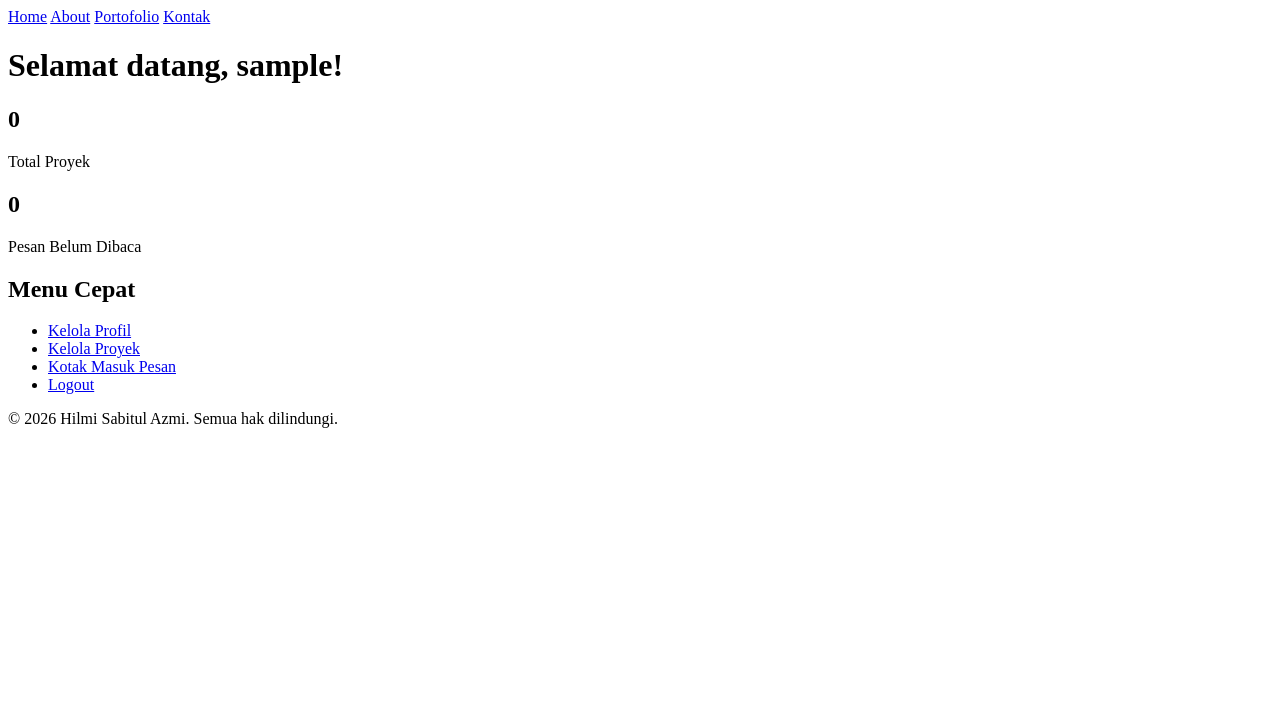
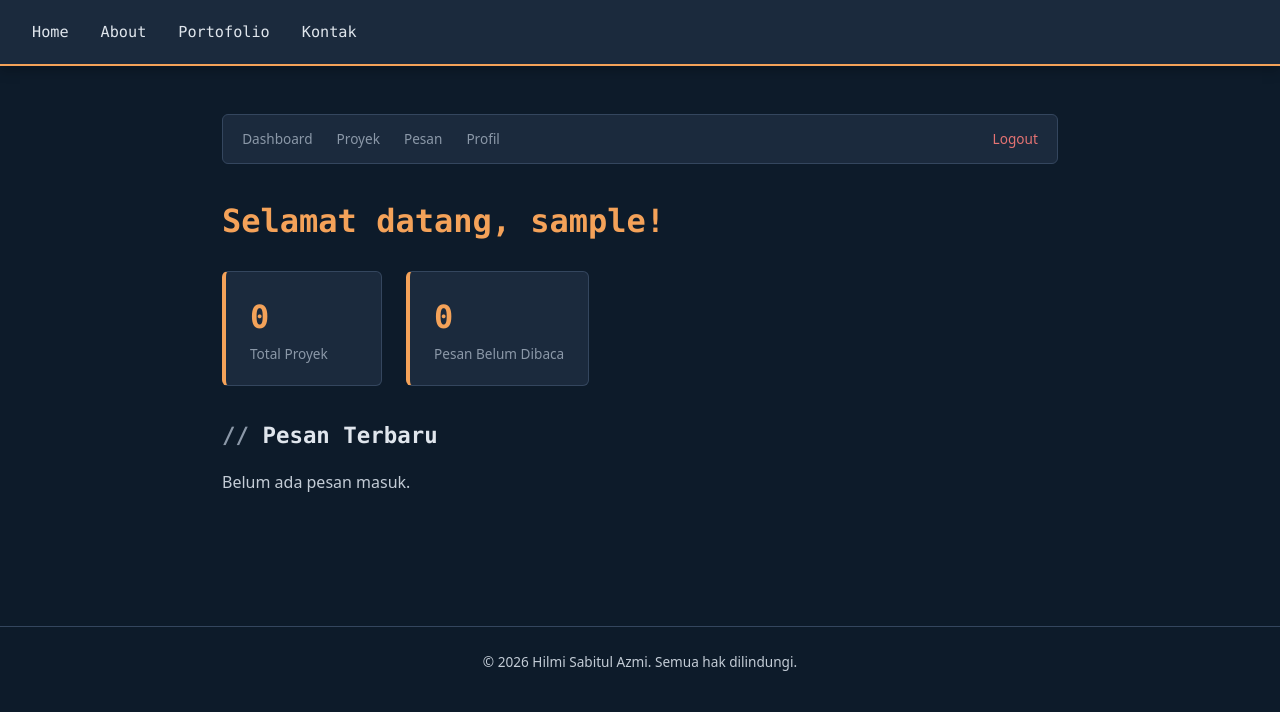
Before and after one commit to Hilmi-Sabitul-Azmi/portofolio-flask, a Flask app: page /dashboard in a window 1280 px wide. Shown: the top 712 px of the page. Run offline with Flask 3, Linux system fonts and the light colour scheme; the visitor is signed in with stand-in values (Sample User, id 1); data that the repository does not hold is empty.

Commit message:
Tambah fitur sertifikasi, tambah sub-navbar dashboard, konfirmasi hapus, pratinjau pesan terbaru, styling CSS, dan testing manual

```diff
--- a/app.py
+++ b/app.py
@@ -11,7 +11,7 @@ app.config['MAX_CONTENT_LENGTH'] = 5 * 1024 * 1024
 
 db.init_app(app)
 
-from models import Project, Message, Profile, Skill, Education
+from models import Project, Message, Profile, Skill, Education, Certificate
 
 ALLOWED_EXTENSIONS = {'png', 'jpg', 'jpeg', 'gif', 'webp'}
 
@@ -22,7 +22,8 @@ def allowed_file(filename):
 
 @app.route('/')
 def home():
-    return render_template('index.html')
+    profile = Profile.query.first()
+    return render_template('index.html', profile=profile)
 
 
 @app.route('/about')
@@ -30,7 +31,8 @@ def about():
     profile = Profile.query.first()
     skills = Skill.query.all()
     educations = Education.query.all()
-    return render_template('about.html', profile=profile, skills=skills, educations=educations)
+    certificates = Certificate.query.all()
+    return render_template('about.html', profile=profile, skills=skills, educations=educations, certificates=certificates)
 
 
 @app.route('/portfolio')
@@ -87,13 +89,16 @@ def logout():
 def dashboard_index():
     if 'user' not in session:
         return redirect(url_for('login'))
+
     total_projects = Project.query.count()
     unread_messages = Message.query.filter_by(is_read=False).count()
+    recent_messages = Message.query.order_by(Message.created_at.desc()).limit(3).all()
 
     return render_template(
         'dashboard/index.html',
         total_projects=total_projects,
-        unread_messages=unread_messages
+        unread_messages=unread_messages,
+        recent_messages=recent_messages
     )
 
 
@@ -228,7 +233,8 @@ def dashboard_profile():
         return redirect(url_for('dashboard_profile'))
 
     skills = Skill.query.all()
-    return render_template('dashboard/profile.html', profile=profile, skills=skills)
+    certificates = Certificate.query.all()
+    return render_template('dashboard/profile.html', profile=profile, skills=skills, certificates=certificates)
 
 
 @app.route('/dashboard/profile/skill/add', methods=['POST'])
@@ -259,6 +265,35 @@ def delete_skill(id):
     return redirect(url_for('dashboard_profile'))
 
 
+@app.route('/dashboard/profile/certificate/add', methods=['POST'])
+def add_certificate():
+    if 'user' not in session:
+        return redirect(url_for('login'))
+
+    profile = Profile.query.first()
+    title = request.form.get('cert_title')
+    issuer = request.form.get('cert_issuer')
+    year = request.form.get('cert_year')
+
+    new_cert = Certificate(title=title, issuer=issuer, year=year, profile_id=profile.id)
+    db.session.add(new_cert)
+    db.session.commit()
+
+    return redirect(url_for('dashboard_profile'))
+
+
+@app.route('/dashboard/profile/certificate/delete/<int:id>', methods=['POST'])
+def delete_certificate(id):
+    if 'user' not in session:
+        return redirect(url_for('login'))
+
+    cert = Certificate.query.get_or_404(id)
+    db.session.delete(cert)
+    db.session.commit()
+
+    return redirect(url_for('dashboard_profile'))
+
+
 if __name__ == '__main__':
     with app.app_context():
         db.create_all()
--- a/static/css/style.css
+++ b/static/css/style.css
@@ -0,0 +1,441 @@
+/* ===================================
+   RESET & DASAR
+   =================================== */
+* {
+    margin: 0;
+    padding: 0;
+    box-sizing: border-box;
+}
+
+body {
+    font-family: system-ui, -apple-system, sans-serif;
+    background-color: #0d1b2a;
+    color: #e0e6ed;
+    line-height: 1.6;
+}
+
+/* Batasi semua gambar supaya tidak pernah melebihi lebar wadahnya */
+img {
+    max-width: 100%;
+    height: auto;
+    display: block;
+}
+
+h1, h2, h3, nav a, .logo {
+    font-family: 'JetBrains Mono', 'Consolas', monospace;
+}
+
+a {
+    color: #f4a259;
+    text-decoration: none;
+}
+
+a:hover {
+    text-decoration: underline;
+}
+
+/* ===================================
+   NAVBAR
+   =================================== */
+nav {
+    display: flex;
+    gap: 2rem;
+    padding: 1.25rem 2rem;
+    background-color: #1b2a3d;
+    border-bottom: 2px solid #f4a259;
+    box-shadow: 0 4px 12px rgba(0, 0, 0, 0.25);
+}
+
+nav a {
+    color: #e0e6ed;
+    font-weight: 500;
+    font-size: 0.95rem;
+}
+
+nav a:hover {
+    color: #f4a259;
+    text-decoration: none;
+}
+
+/* ===================================
+   LAYOUT UTAMA
+   =================================== */
+main {
+    max-width: 900px;
+    margin: 0 auto;
+    padding: 3rem 2rem;
+    min-height: 70vh;
+}
+
+h1 {
+    font-size: 2rem;
+    color: #f4a259;
+    margin-bottom: 1rem;
+}
+
+/* Prefix ala komentar kode di depan judul section */
+h2::before {
+    content: "// ";
+    color: #8b98a8;
+}
+
+h2 {
+    font-size: 1.4rem;
+    margin: 2rem 0 1rem;
+    color: #e0e6ed;
+}
+
+p {
+    color: #c3ccd6;
+    margin-bottom: 1rem;
+}
+
+/* ===================================
+   FORM (dipakai di Kontak, Login, Dashboard)
+   =================================== */
+form {
+    display: flex;
+    flex-direction: column;
+    gap: 0.4rem;
+    max-width: 500px;
+    margin-bottom: 2rem;
+}
+
+label {
+    font-size: 0.85rem;
+    color: #8b98a8;
+    margin-top: 0.6rem;
+}
+
+input[type="text"],
+input[type="email"],
+input[type="url"],
+input[type="password"],
+input[type="file"],
+textarea {
+    background-color: #1b2a3d;
+    border: 1px solid #34465e;
+    border-radius: 4px;
+    padding: 0.6rem 0.8rem;
+    color: #e0e6ed;
+    font-family: inherit;
+    font-size: 0.95rem;
+}
+
+input:focus,
+textarea:focus {
+    outline: none;
+    border-color: #f4a259;
+}
+
+textarea {
+    min-height: 120px;
+    resize: vertical;
+}
+
+button {
+    background-color: #f4a259;
+    color: #0d1b2a;
+    border: none;
+    border-radius: 4px;
+    padding: 0.6rem 1.2rem;
+    font-weight: 600;
+    font-size: 0.9rem;
+    cursor: pointer;
+    margin-top: 1rem;
+    width: fit-content;
+    transition: background-color 0.15s ease;
+}
+
+button:hover {
+    background-color: #ffb673;
+}
+
+/* ===================================
+   HERO SECTION (Halaman Home)
+   =================================== */
+.hero {
+    display: flex;
+    align-items: center;
+    gap: 2.5rem;
+    padding: 2rem 0;
+    flex-wrap: wrap;
+}
+
+.hero-photo {
+    width: 180px;
+    height: 180px;
+    object-fit: cover;
+    border-radius: 50%;
+    border: 4px solid #f4a259;
+    flex-shrink: 0;
+}
+
+.hero-text {
+    flex: 1;
+    min-width: 280px;
+}
+
+.hero-eyebrow {
+    font-family: 'JetBrains Mono', monospace;
+    color: #f4a259;
+    font-size: 0.85rem;
+    letter-spacing: 0.05em;
+    margin-bottom: 0.3rem;
+}
+
+.hero-text h1 {
+    margin-bottom: 0.4rem;
+}
+
+.hero-headline {
+    color: #8b98a8;
+    font-size: 1.1rem;
+    margin-bottom: 1rem;
+}
+
+.hero-about {
+    max-width: 500px;
+    margin-bottom: 1.5rem;
+}
+
+.hero-buttons {
+    display: flex;
+    gap: 1rem;
+    flex-wrap: wrap;
+}
+
+.btn-primary, .btn-secondary {
+    display: inline-block;
+    padding: 0.7rem 1.4rem;
+    border-radius: 4px;
+    font-weight: 600;
+    font-size: 0.9rem;
+}
+
+.btn-primary {
+    background-color: #f4a259;
+    color: #0d1b2a;
+}
+
+.btn-primary:hover {
+    background-color: #ffb673;
+    text-decoration: none;
+}
+
+.btn-secondary {
+    background-color: transparent;
+    color: #f4a259;
+    border: 1px solid #f4a259;
+}
+
+.btn-secondary:hover {
+    background-color: #1b2a3d;
+    text-decoration: none;
+}
+
+/* ===================================
+   GAMBAR DETAIL PROYEK & FOTO PROFIL
+   =================================== */
+.detail-image {
+    max-width: 500px;
+    border-radius: 8px;
+    border: 1px solid #34465e;
+    margin-bottom: 1.5rem;
+}
+
+.profile-photo {
+    width: 140px;
+    height: 140px;
+    object-fit: cover;
+    border-radius: 50%;
+    border: 3px solid #f4a259;
+}
+
+/* ===================================
+   KARTU PROYEK (Portofolio)
+   =================================== */
+.portfolio-grid {
+    display: grid;
+    grid-template-columns: repeat(auto-fill, minmax(260px, 1fr));
+    gap: 1.5rem;
+    margin-top: 1.5rem;
+}
+
+.project-card {
+    background-color: #1b2a3d;
+    border: 1px solid #34465e;
+    border-radius: 6px;
+    padding: 1.25rem;
+    transition: transform 0.15s ease, box-shadow 0.15s ease;
+}
+
+.project-card:hover {
+    transform: translateY(-3px);
+    box-shadow: 0 8px 20px rgba(0, 0, 0, 0.35);
+}
+
+.project-card img {
+    width: 100%;
+    height: 160px;
+    object-fit: cover;
+    border-radius: 4px;
+    margin-bottom: 0.8rem;
+    background-color: #0d1b2a;
+}
+
+.project-card h3 {
+    color: #f4a259;
+    margin-bottom: 0.4rem;
+    font-size: 1.1rem;
+}
+
+.tech-tags {
+    display: flex;
+    flex-wrap: wrap;
+    gap: 0.4rem;
+    margin: 0.6rem 0;
+}
+
+.tag {
+    background-color: #0d1b2a;
+    border: 1px solid #34465e;
+    color: #8b98a8;
+    font-size: 0.75rem;
+    padding: 0.2rem 0.6rem;
+    border-radius: 12px;
+}
+
+/* ===================================
+   DASHBOARD: STATISTIK
+   =================================== */
+.dashboard-stats {
+    display: flex;
+    gap: 1.5rem;
+    margin: 1.5rem 0;
+}
+
+.stat-card {
+    background-color: #1b2a3d;
+    border: 1px solid #34465e;
+    border-left: 4px solid #f4a259;
+    border-radius: 6px;
+    padding: 1.25rem 1.5rem;
+    min-width: 160px;
+}
+
+.stat-card h2 {
+    font-size: 2rem;
+    color: #f4a259;
+    margin: 0;
+}
+
+.stat-card h2::before {
+    content: none;
+}
+
+.stat-card p {
+    color: #8b98a8;
+    font-size: 0.85rem;
+    margin: 0;
+}
+
+/* ===================================
+   TABEL (Dashboard: Proyek, Pesan)
+   =================================== */
+table {
+    width: 100%;
+    border-collapse: collapse;
+    margin-top: 1rem;
+}
+
+th, td {
+    text-align: left;
+    padding: 0.7rem;
+    border-bottom: 1px solid #34465e;
+    font-size: 0.9rem;
+}
+
+th {
+    color: #8b98a8;
+    font-family: 'JetBrains Mono', monospace;
+    font-size: 0.8rem;
+    text-transform: uppercase;
+    letter-spacing: 0.05em;
+}
+
+/* ===================================
+   FOOTER
+   =================================== */
+footer {
+    text-align: center;
+    padding: 1.5rem;
+    color: #8b98a8;
+    font-size: 0.85rem;
+    border-top: 1px solid #34465e;
+}
+
+/* ===================================
+   SUB-NAVBAR DASHBOARD
+   =================================== */
+.dashboard-subnav {
+    display: flex;
+    gap: 1.5rem;
+    align-items: center;
+    background-color: #1b2a3d;
+    border: 1px solid #34465e;
+    border-radius: 6px;
+    padding: 0.8rem 1.2rem;
+    margin-bottom: 2rem;
+}
+
+.dashboard-subnav a {
+    color: #8b98a8;
+    font-size: 0.85rem;
+    font-weight: 500;
+    transition: color 0.15s ease;
+}
+
+.dashboard-subnav a:hover {
+    color: #f4a259;
+    text-decoration: none;
+}
+
+.subnav-logout {
+    margin-left: auto;
+    color: #e57373 !important;
+}
+
+/* ===================================
+   PESAN TERBARU
+   =================================== */
+.recent-messages {
+    list-style: none;
+    margin: 1rem 0;
+}
+
+.recent-messages li {
+    background-color: #1b2a3d;
+    border: 1px solid #34465e;
+    border-radius: 6px;
+    padding: 0.8rem 1rem;
+    margin-bottom: 0.6rem;
+    display: flex;
+    align-items: center;
+    gap: 0.8rem;
+}
+
+.msg-preview {
+    color: #8b98a8;
+    font-size: 0.85rem;
+    flex: 1;
+}
+
+.badge-new {
+    background-color: #f4a259;
+    color: #0d1b2a;
+    font-size: 0.7rem;
+    font-weight: 700;
+    padding: 0.15rem 0.5rem;
+    border-radius: 10px;
+}
--- a/static/js/main.js
+++ b/static/js/main.js
@@ -0,0 +1,13 @@
+// Konfirmasi sebelum menghapus data (proyek, pesan, skill, sertifikasi)
+document.addEventListener('DOMContentLoaded', function () {
+    const deleteForms = document.querySelectorAll('.delete-form');
+
+    deleteForms.forEach(function (form) {
+        form.addEventListener('submit', function (event) {
+            const konfirmasi = confirm('Yakin ingin menghapus data ini? Tindakan ini tidak bisa dibatalkan.');
+            if (!konfirmasi) {
+                event.preventDefault();
+            }
+        });
+    });
+});
--- a/templates/dashboard/add_project.html
+++ b/templates/dashboard/add_project.html
@@ -1,8 +1,8 @@
-{% extends 'base.html' %}
+{% extends 'dashboard/dashboard_base.html' %}
 
 {% block title %}Tambah Proyek{% endblock %}
 
-{% block content %}
+{% block dashboard_content %}
 <h1>Tambah Proyek Baru</h1>
 
 <form method="POST" enctype="multipart/form-data">
--- /dev/null
+++ b/templates/dashboard/dashboard_base.html
@@ -0,0 +1,13 @@
+{% extends 'base.html' %}
+
+{% block content %}
+<div class="dashboard-subnav">
+    <a href="{{ url_for('dashboard_index') }}">Dashboard</a>
+    <a href="{{ url_for('dashboard_projects') }}">Proyek</a>
+    <a href="{{ url_for('dashboard_messages') }}">Pesan</a>
+    <a href="{{ url_for('dashboard_profile') }}">Profil</a>
+    <a href="{{ url_for('logout') }}" class="subnav-logout">Logout</a>
+</div>
+
+{% block dashboard_content %}{% endblock %}
+{% endblock %}
--- a/templates/dashboard/edit_project.html
+++ b/templates/dashboard/edit_project.html
@@ -1,8 +1,8 @@
-{% extends 'base.html' %}
+{% extends 'dashboard/dashboard_base.html' %}
 
 {% block title %}Edit Proyek{% endblock %}
 
-{% block content %}
+{% block dashboard_content %}
 <h1>Edit Proyek</h1>
 
 <form method="POST" enctype="multipart/form-data">
--- a/templates/dashboard/index.html
+++ b/templates/dashboard/index.html
@@ -1,8 +1,8 @@
-{% extends 'base.html' %}
+{% extends 'dashboard/dashboard_base.html' %}
 
 {% block title %}Dashboard{% endblock %}
 
-{% block content %}
+{% block dashboard_content %}
 <h1>Selamat datang, {{ session['user'] }}!</h1>
 
 <div class="dashboard-stats">
@@ -16,11 +16,19 @@
     </div>
 </div>
 
-<h2>Menu Cepat</h2>
-<ul>
-    <li><a href="{{ url_for('dashboard_profile') }}">Kelola Profil</a></li>
-    <li><a href="{{ url_for('dashboard_projects') }}">Kelola Proyek</a></li>
-    <li><a href="{{ url_for('dashboard_messages') }}">Kotak Masuk Pesan</a></li>
-    <li><a href="{{ url_for('logout') }}">Logout</a></li>
+<h2>Pesan Terbaru</h2>
+{% if recent_messages %}
+<ul class="recent-messages">
+    {% for msg in recent_messages %}
+    <li>
+        <strong>{{ msg.name }}</strong>
+        <span class="msg-preview">{{ msg.message[:60] }}{% if msg.message|length > 60 %}...{% endif %}</span>
+        {% if not msg.is_read %}<span class="badge-new">Baru</span>{% endif %}
+    </li>
+    {% endfor %}
 </ul>
+<a href="{{ url_for('dashboard_messages') }}">Lihat semua pesan →</a>
+{% else %}
+<p>Belum ada pesan masuk.</p>
+{% endif %}
 {% endblock %}
--- a/templates/dashboard/messages.html
+++ b/templates/dashboard/messages.html
@@ -1,8 +1,8 @@
-{% extends 'base.html' %}
+{% extends 'dashboard/dashboard_base.html' %}
 
 {% block title %}Kotak Masuk Pesan{% endblock %}
 
-{% block content %}
+{% block dashboard_content %}
 <h1>Kotak Masuk Pesan</h1>
 
 <table border="1">
@@ -33,7 +33,7 @@
                 <button type="submit">Tandai Dibaca</button>
             </form>
             {% endif %}
-            <form method="POST" action="{{ url_for('delete_message', id=msg.id) }}" style="display: inline;">
+            <form method="POST" action="{{ url_for('delete_message', id=msg.id) }}" style="display: inline;" class="delete-form">
                 <button type="submit">Hapus</button>
             </form>
         </td>
--- a/templates/dashboard/projects.html
+++ b/templates/dashboard/projects.html
@@ -1,8 +1,8 @@
-{% extends 'base.html' %}
+{% extends 'dashboard/dashboard_base.html' %}
 
 {% block title %}Manajemen Proyek{% endblock %}
 
-{% block content %}
+{% block dashboard_content %}
 <h1>Manajemen Proyek</h1>
 
 <a href="{{ url_for('add_project' )}}">+ Tambah Proyek Baru</a>
@@ -21,7 +21,7 @@
         <td>{{ project.created_at }}</td>
         <td>
             <a href="{{ url_for('edit_project', id=project.id) }}">Edit</a>
-            <form method="POST" action="{{ url_for('delete_project', id=project.id) }}" style="display: inline;">
+            <form method="POST" action="{{ url_for('delete_project', id=project.id) }}" style="display: inline;" class="delete-form">
                 <button type="submit">Hapus</button>
             </form>
         </td>
--- a/templates/portfolio.html
+++ b/templates/portfolio.html
@@ -8,7 +8,7 @@
 <div class="portofolio-grid">
     {% for project in projects %}
     <div class="project-card">
-        <img scr="{{ url_for('static', filename='uploads/' + project.image_file) }}" alt="{{ project.title }}">
+        <img src="{{ url_for('static', filename='uploads/' + project.image_file) }}" alt="{{ project.title }}">
         <h3>{{ project.title }}</h3>
         <p>{{ project.description[:120] }}...</p>
         <div class="tech-tags">
--- a/templates/project_detail.html
+++ b/templates/project_detail.html
@@ -4,7 +4,7 @@
 
 {% block content %}
 <h1>{{ project.title }}</h1>
-<img src="{{ url_for('static', filename='uploads/' + project.image_file) }}" alt="{{ project.title }}">
+<img src="{{ url_for('static', filename='uploads/' + project.image_file) }}" alt="{{ project.title }}" class="detail-image">
 <p>{{ project.description }}</p>
 
 <h3>Teknologi</h3>
```
Also changed, not shown: models.py (+9 -0 lines), templates/about.html (+11 -0 lines), templates/dashboard/profile.html (+33 -4 lines), templates/index.html (+17 -2 lines).
